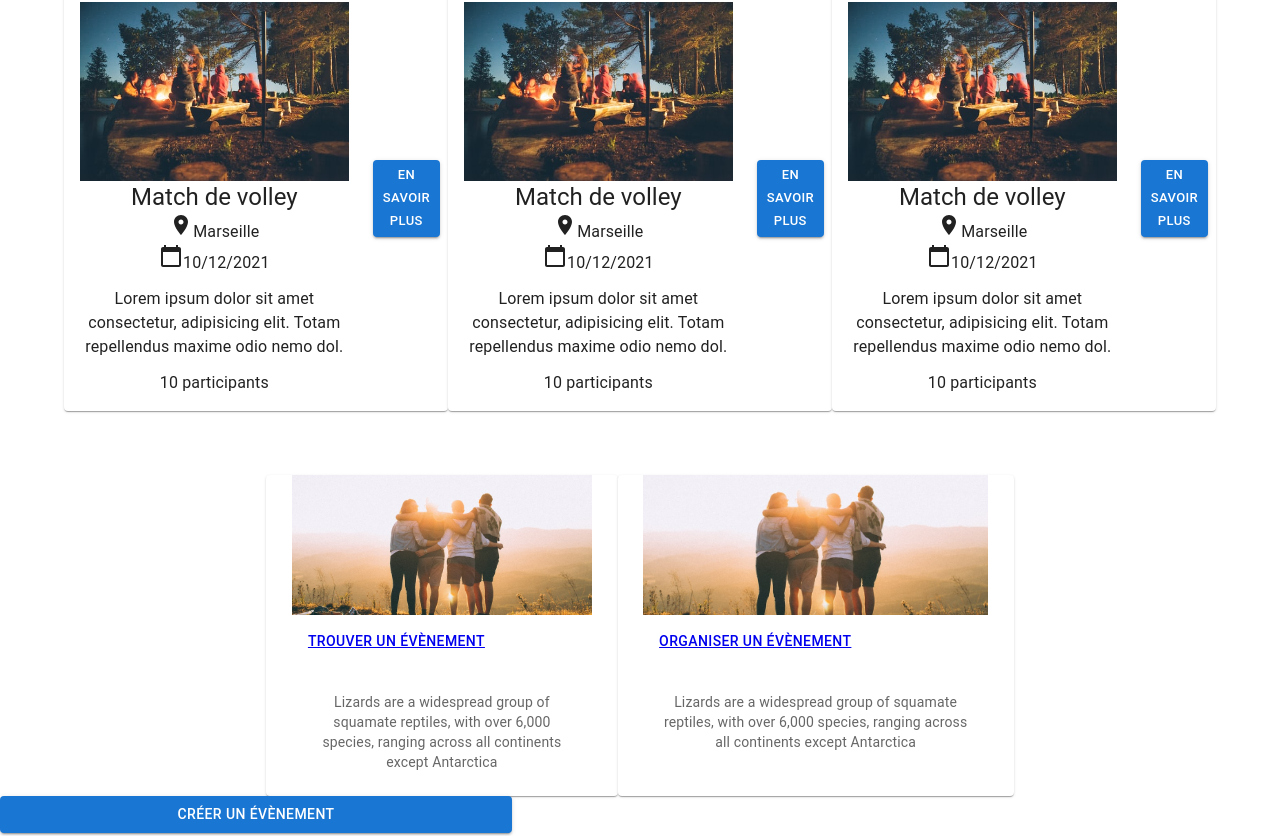
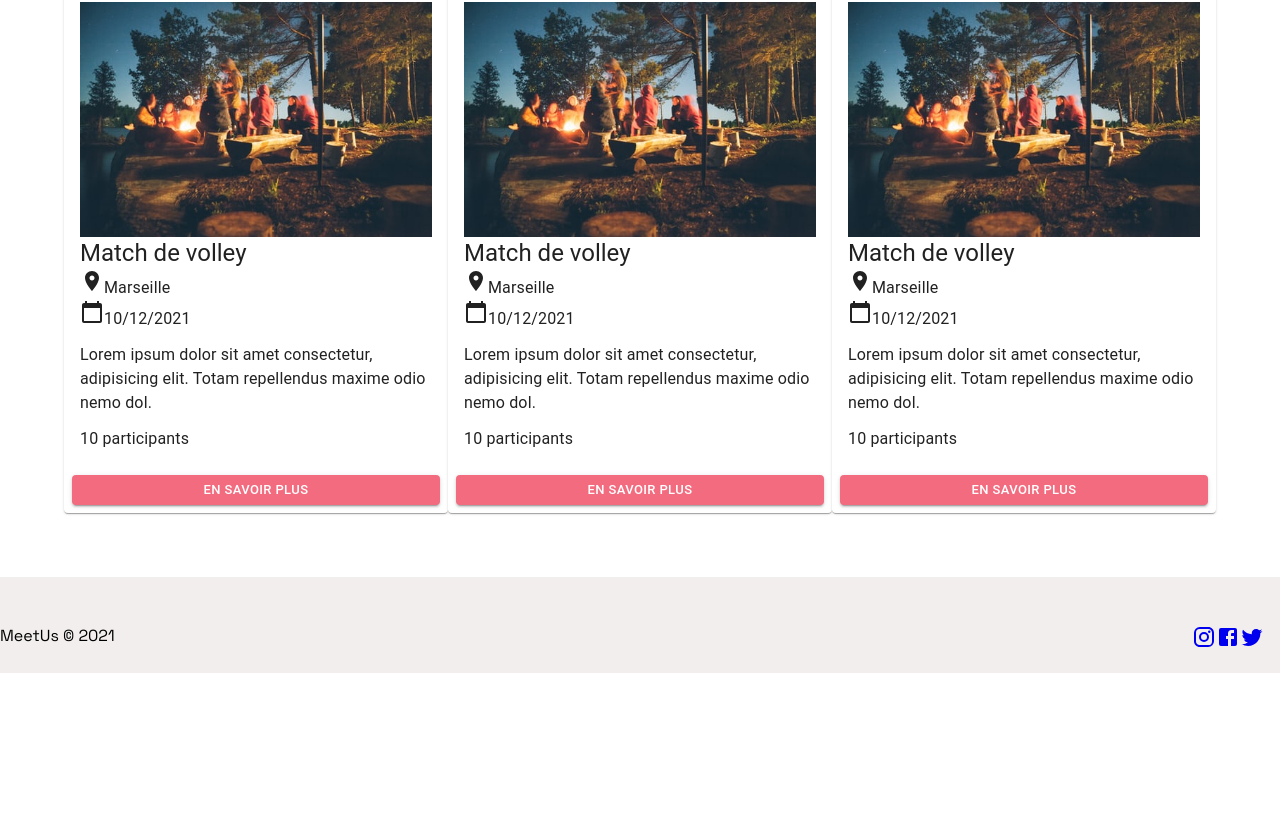
Before and after one commit to GeraldineBB/meetus-front, a React (Create React App) app: page / in a window 1280 px wide. Shown: the part 672-1508 px from the top of the page. After the commit the page ends 1345 px from the top, so only its background shows below. Built offline with nearby package versions, Linux system fonts and the light colour scheme.

Commit message:
whip fixed color of card's button

```diff
--- a/src/components/App/App.tsx
+++ b/src/components/App/App.tsx
@@ -18,8 +18,6 @@ function App() {
       <Header />
       <Slogan />
       <Cards />
-      <HowIsWorking />
-      <Categories />
       <Footer />
     </div>
     </Router>
--- a/src/components/Cards/HomeCard/index.tsx
+++ b/src/components/Cards/HomeCard/index.tsx
@@ -14,7 +14,7 @@ export default function HomeCard() {
   return (
 
       <Card className="card">
-        <CardContent>
+        <CardContent >
           <CardMedia
             component="img"
             sizes="100"
@@ -43,7 +43,7 @@ export default function HomeCard() {
             size="small"
             variant="contained"
             className="card__button"
-            sx={{ width: "100%" }}
+            sx={{ width: "100%", backgroundColor: "#F36B7F" }}
           >
             En savoir plus
           </Button>
--- a/src/components/Cards/index.tsx
+++ b/src/components/Cards/index.tsx
@@ -1,7 +1,6 @@
 import './style.scss';
 import HomeCard from './HomeCard'
 import Grid from "@mui/material/Grid";
-import { Box } from "@mui/system";
 import { Container } from '@mui/material';
 
 
--- a/src/components/Footer/SocialNetwork/index.tsx
+++ b/src/components/Footer/SocialNetwork/index.tsx
@@ -14,11 +14,11 @@ function SocialNetwork() {
 
         <div className='icons'>
 
-            <a  href="https://instagram.com"><InstagramIcon /></a>
+            <a  href="https://instagram.com" target="_blank"><InstagramIcon /></a>
 
-            <a  href={url}><FacebookIcon /></a>
+            <a  href={url} target="_blank"><FacebookIcon /></a>
 
-            <a  href="https://twitter.com"><TwitterIcon /></a>
+            <a  href="https://twitter.com" target="_blank"><TwitterIcon /></a>
 
 
         </div>
```
